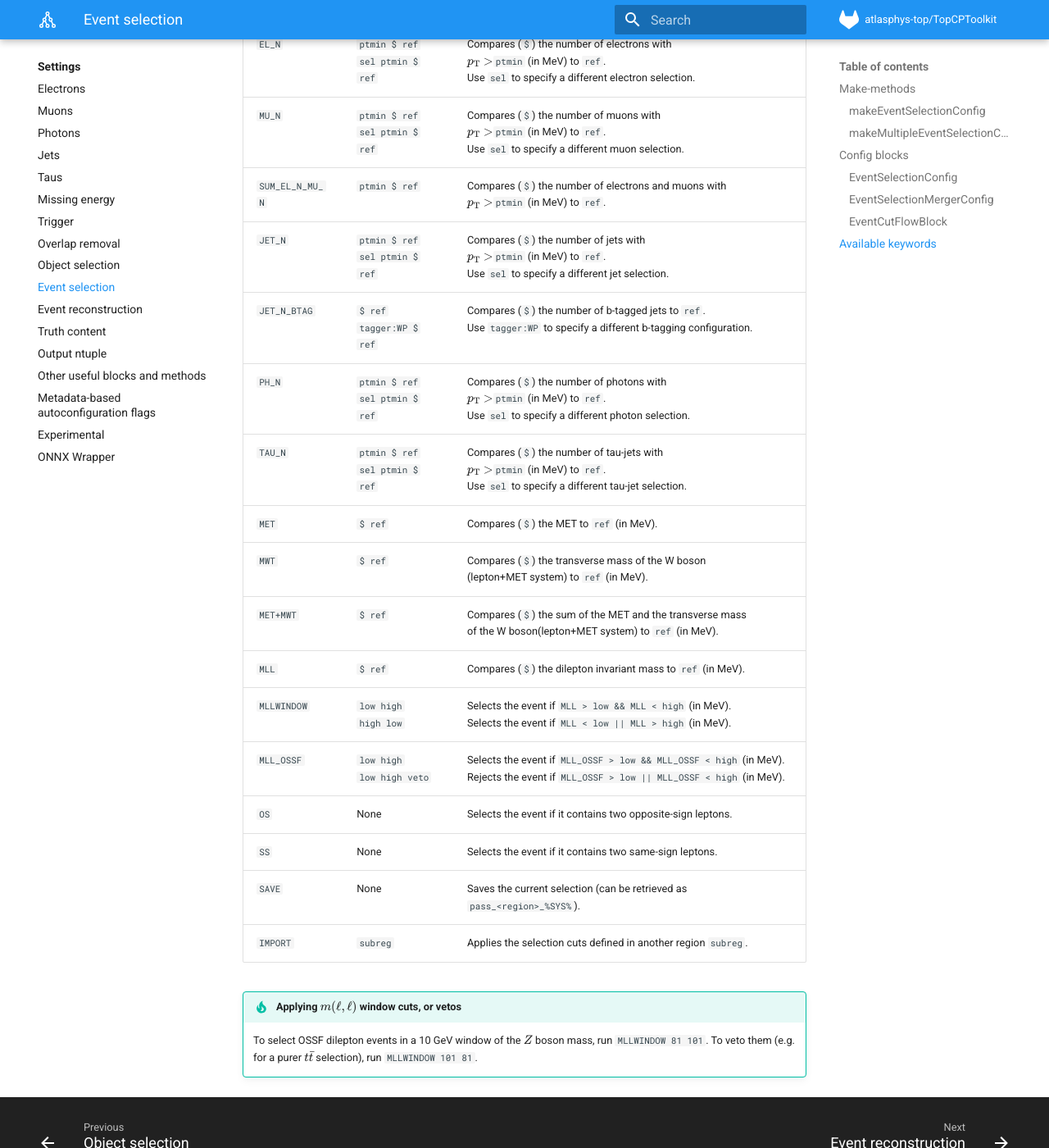
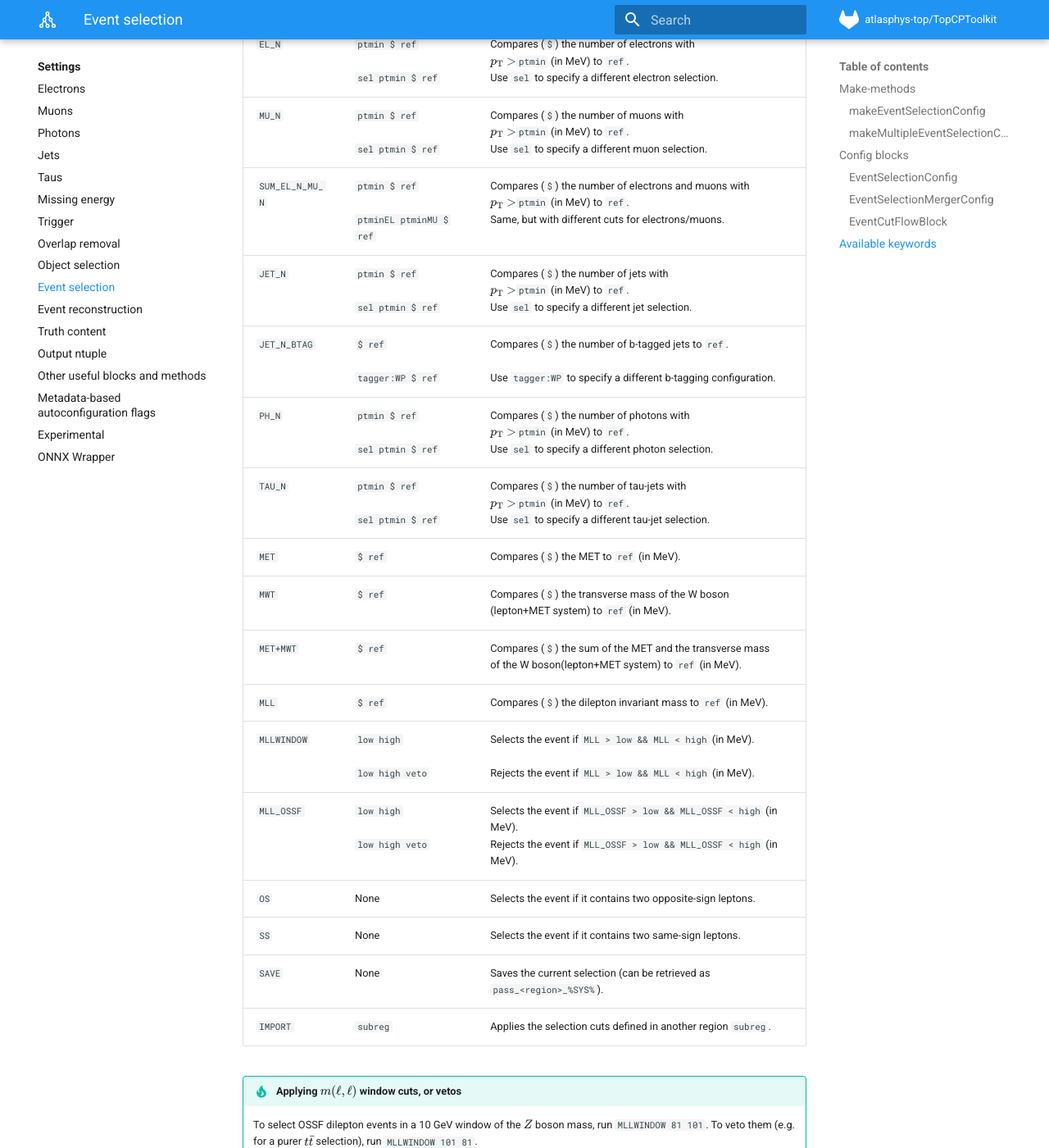
Before and after one commit to SuperNova76/TopCPToolKit, an MkDocs documentation site: the page built from docs/settings/eventselection.md, in a window 1280 px wide and 1400 px high, scrolled down 6208 px. Shown: the whole window at 82% size. Built offline with MkDocs 1.6.1 and Material for MkDocs 9.7.7, drawn with Linux system fonts in a browser that asks for light colours; formulas are drawn with MathJax 3.

Commit message:
update the docs

```diff
--- a/docs/settings/eventselection.md
+++ b/docs/settings/eventselection.md
@@ -165,19 +165,19 @@ The symbol `$` below is a placeholder for any of the following comparison operat
 
 | **Keyword** | **Options** | **Effect** |
 | ----------- | ----------- | ---------- |
-| `EL_N` | `ptmin $ ref` <br>`sel ptmin $ ref` | Compares (`$`) the number of electrons with <br>$p_\mathrm{T}>$`ptmin` (in MeV) to `ref`.<br>Use `sel` to specify a different electron selection. |
-| `MU_N` | `ptmin $ ref` <br>`sel ptmin $ ref` | Compares (`$`) the number of muons with <br>$p_\mathrm{T}>$`ptmin` (in MeV) to `ref`.<br>Use `sel` to specify a different muon selection. |
-| `SUM_EL_N_MU_N` | `ptmin $ ref` | Compares (`$`) the number of electrons and muons with <br>$p_\mathrm{T}>$`ptmin` (in MeV) to `ref`. |
-| `JET_N` | `ptmin $ ref` <br>`sel ptmin $ ref` | Compares (`$`) the number of jets with <br>$p_\mathrm{T}>$`ptmin` (in MeV) to `ref`.<br>Use `sel` to specify a different jet selection. |
-| `JET_N_BTAG` | `$ ref` <br>`tagger:WP $ ref` | Compares (`$`) the number of b-tagged jets to `ref`.<br>Use `tagger:WP` to specify a different b-tagging configuration. |
-| `PH_N` | `ptmin $ ref` <br>`sel ptmin $ ref` | Compares (`$`) the number of photons with <br>$p_\mathrm{T}>$`ptmin` (in MeV) to `ref`.<br>Use `sel` to specify a different photon selection. |
-| `TAU_N` | `ptmin $ ref` <br>`sel ptmin $ ref` | Compares (`$`) the number of tau-jets with <br>$p_\mathrm{T}>$`ptmin` (in MeV) to `ref`.<br>Use `sel` to specify a different tau-jet selection. |
+| `EL_N` | `ptmin $ ref`<br><br>`sel ptmin $ ref` | Compares (`$`) the number of electrons with <br>$p_\mathrm{T}>$`ptmin` (in MeV) to `ref`.<br>Use `sel` to specify a different electron selection. |
+| `MU_N` | `ptmin $ ref`<br><br>`sel ptmin $ ref` | Compares (`$`) the number of muons with <br>$p_\mathrm{T}>$`ptmin` (in MeV) to `ref`.<br>Use `sel` to specify a different muon selection. |
+| `SUM_EL_N_MU_N` | `ptmin $ ref`<br><br>`ptminEL ptminMU $ ref` | Compares (`$`) the number of electrons and muons with <br>$p_\mathrm{T}>$`ptmin` (in MeV) to `ref`.<br>Same, but with different cuts for electrons/muons. |
+| `JET_N` | `ptmin $ ref`<br><br>`sel ptmin $ ref` | Compares (`$`) the number of jets with <br>$p_\mathrm{T}>$`ptmin` (in MeV) to `ref`.<br>Use `sel` to specify a different jet selection. |
+| `JET_N_BTAG` | `$ ref`<br><br>`tagger:WP $ ref` | Compares (`$`) the number of b-tagged jets to `ref`.<br><br>Use `tagger:WP` to specify a different b-tagging configuration. |
+| `PH_N` | `ptmin $ ref`<br><br>`sel ptmin $ ref` | Compares (`$`) the number of photons with <br>$p_\mathrm{T}>$`ptmin` (in MeV) to `ref`.<br>Use `sel` to specify a different photon selection. |
+| `TAU_N` | `ptmin $ ref`<br><br>`sel ptmin $ ref` | Compares (`$`) the number of tau-jets with <br>$p_\mathrm{T}>$`ptmin` (in MeV) to `ref`.<br>Use `sel` to specify a different tau-jet selection. |
 | `MET` | `$ ref` | Compares (`$`) the MET to `ref` (in MeV). |
 | `MWT` | `$ ref` | Compares (`$`) the transverse mass of the W boson<br>(lepton+MET system) to `ref` (in MeV). |
 | `MET+MWT` | `$ ref` | Compares (`$`) the sum of the MET and the transverse mass<br>of the W boson(lepton+MET system) to `ref` (in MeV). |
 | `MLL` | `$ ref` | Compares (`$`) the dilepton invariant mass to `ref` (in MeV). |
-| `MLLWINDOW` | `low high` <br> `high low` | Selects the event if `MLL > low && MLL < high` (in MeV).<br>Selects the event if `MLL < low || MLL > high` (in MeV). |
-| `MLL_OSSF` | `low high` <br> `low high veto` | Selects the event if `MLL_OSSF > low && MLL_OSSF < high` (in MeV).<br>Rejects the event if `MLL_OSSF > low || MLL_OSSF < high` (in MeV). |
+| `MLLWINDOW` | `low high`<br><br>`low high veto` | Selects the event if `MLL > low && MLL < high` (in MeV).<br><br>Rejects the event if `MLL > low && MLL < high` (in MeV). |
+| `MLL_OSSF` | `low high`<br><br>`low high veto` | Selects the event if `MLL_OSSF > low && MLL_OSSF < high` (in MeV).<br>Rejects the event if `MLL_OSSF > low && MLL_OSSF < high` (in MeV). |
 | `OS` | None | Selects the event if it contains two opposite-sign leptons. |
 | `SS` | None | Selects the event if it contains two same-sign leptons. |
 | `SAVE` | None | Saves the current selection (can be retrieved as `pass_<region>_%SYS%`). |
```
